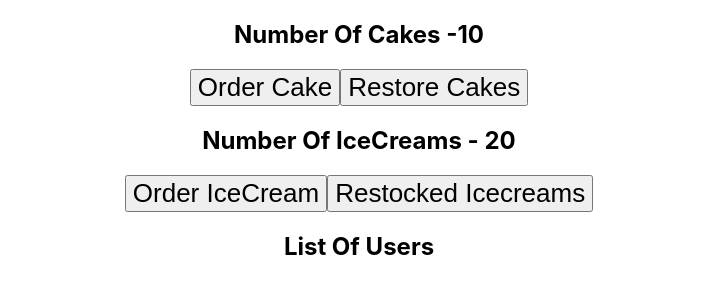
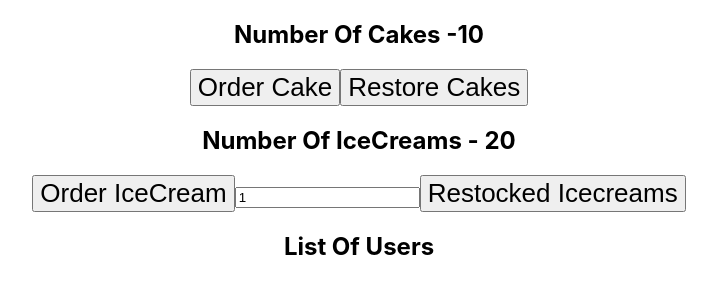
Before and after one commit to devgirlpro/react-reduxtoolkit-demo, a React (Vite) app: page / in a window 1280 px wide. Shown: the top 300 px of the page, without its empty margins (281-998 px from the left). Built offline with nearby package versions, Linux system fonts and the light colour scheme.

Commit message:
the value of input elements has not to be the part of redux store by example

```diff
--- a/src/features/icecream/IcecreamView.jsx
+++ b/src/features/icecream/IcecreamView.jsx
@@ -1,15 +1,22 @@
 import React from 'react';
+import { useState } from 'react';
 import { useSelector, useDispatch } from 'react-redux';
 import { ordered, restocked } from './icecreamSlice'
 
 export const IcecreamView = () => {
+  const [inputValue, setInputValue] = useState(1)
   const numberOfIcecreams = useSelector((state) => state.icecream.numOfIcecreams)
   const dispatch = useDispatch()
   return (
     <div>
         <h2>Number Of IceCreams - {numberOfIcecreams}</h2>
         <button onClick={() => dispatch(ordered())} >Order IceCream</button>
-        <button onClick={() => dispatch(restocked(4))} >Restocked Icecreams</button>
+        <input
+          type="number"
+          value= {inputValue}
+          onChange={(e) => setInputValue(parseInt(e.target.value))}
+        />
+        <button onClick={() => dispatch(restocked(inputValue))} >Restocked Icecreams</button>
     </div>
   )
 }
```
